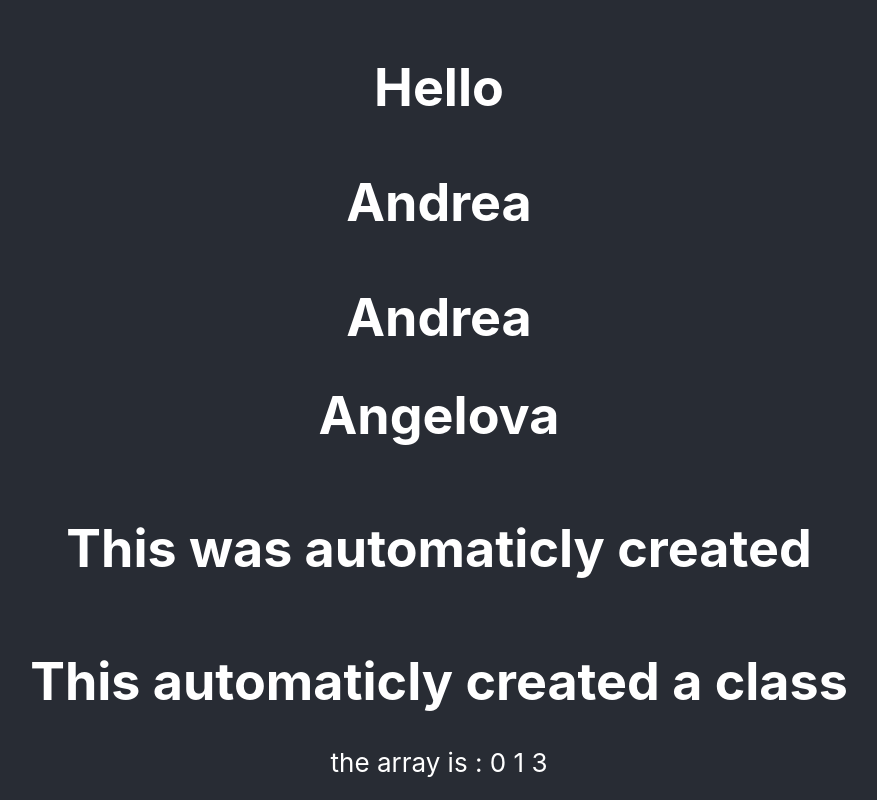
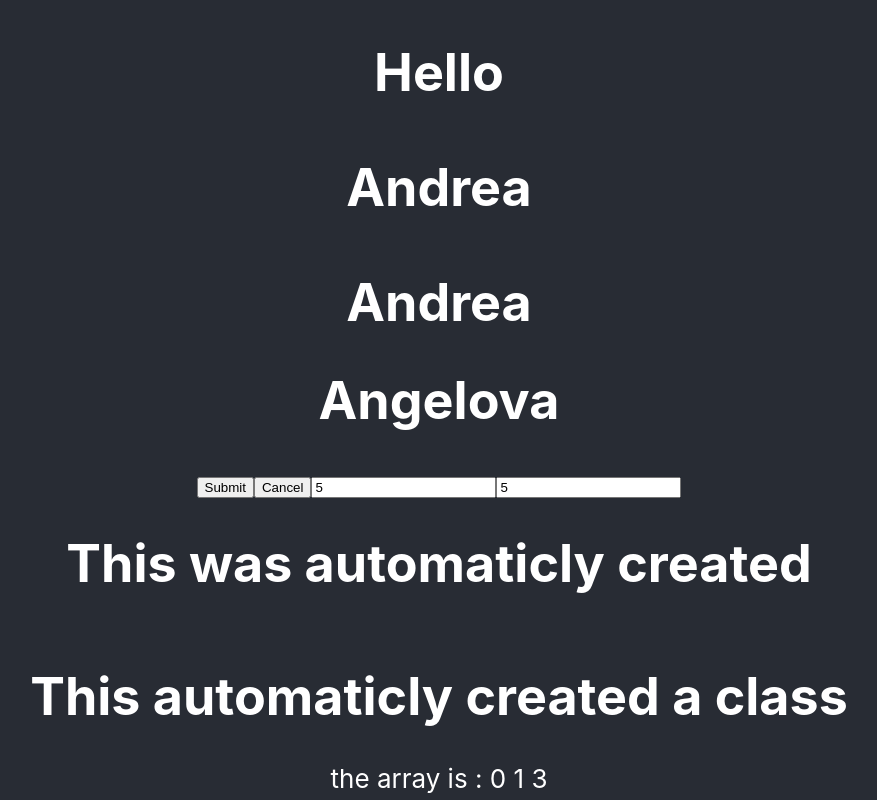
Before and after one commit to andreaangelova/react-app, a React (Create React App) app: page / in a window 1280 px wide. Shown: the whole page, without its empty margins (201-1078 px from the left). Built offline with nearby package versions, Linux system fonts and the light colour scheme.

Commit message:
added events

```diff
--- a/src/components/TestFunction.js
+++ b/src/components/TestFunction.js
@@ -14,6 +14,16 @@ export const TestFunction = () => {
   const getName = () => {
     return hasName ? <p>{name}</p> : "World";
   };
+
+  const buttonClicked = (action) => {
+    //alert("You clik");
+    console.log(action);
+  };
+
+  const preventTyping = (event) => {
+    console.log(event);
+    event.preventDefault();
+  };
   return (
     <div>
       <h1>Hello {getName()}</h1>
@@ -22,6 +32,14 @@ export const TestFunction = () => {
           <h1 key={index}>{name}</h1>
         ))}
       </div>
+      <button onClick={() => buttonClicked("submit")}>Submit</button>
+      <button onClick={() => buttonClicked("cancel")}>Cancel</button>
+      <input value={5} onChange={() => {}} onKeyDown={preventTyping}></input>
+      <input
+        value={5}
+        onChange={() => {}}
+        onKeyDown={(event) => preventTyping(event)}
+      ></input>
     </div>
   );
 };
```
